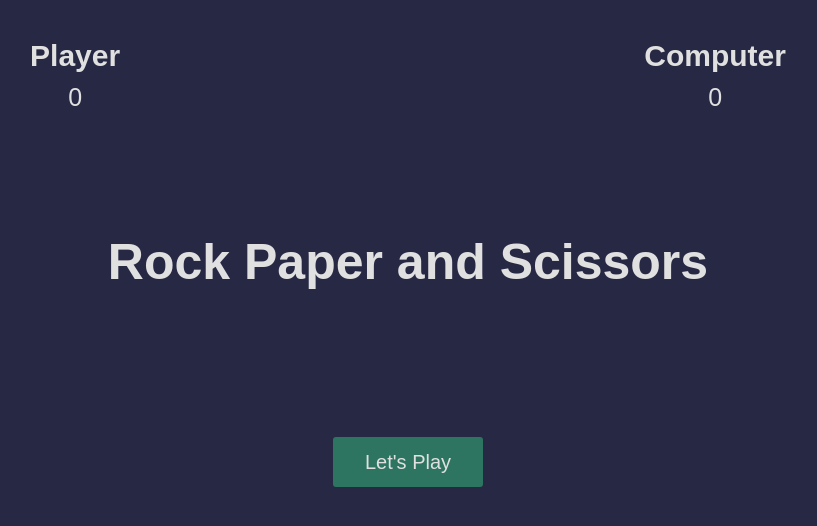
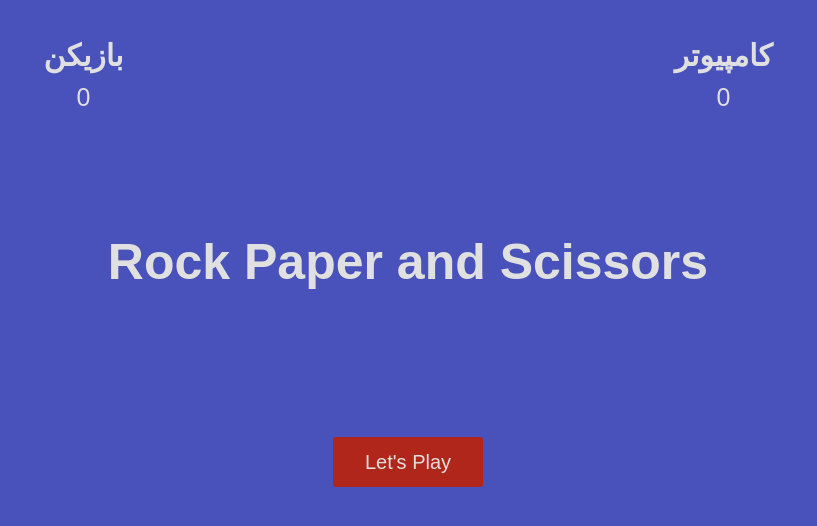
Before and after one commit to developedbyed/rock-paper-scissor, a plain HTML site: page index.html in a window 1280 px wide. Shown: the whole page, without its empty margins (232-1049 px from the left). Drawn offline with Linux system fonts and the light colour scheme.

Commit message:
change project for test

```diff
--- a/index.html
+++ b/index.html
@@ -11,11 +11,11 @@
     <section class="game">
       <div class="score">
         <div class="player-score">
-          <h2>Player</h2>
+          <h2>بازیکن</h2>
           <p>0</p>
         </div>
         <div class="computer-score">
-          <h2>Computer</h2>
+          <h2>کامپیوتر</h2>
           <p>0</p>
         </div>
       </div>
--- a/style.css
+++ b/style.css
@@ -6,7 +6,7 @@
 
 section {
   height: 100vh;
-  background-color: rgb(39, 41, 68);
+  background-color: rgb(73, 81, 187);
   font-family: sans-serif;
 }
 
@@ -47,7 +47,7 @@ section {
   border: none;
   color: rgb(224, 224, 224);
   font-size: 20px;
-  background: rgb(45, 117, 96);
+  background: rgb(177, 38, 26);
   border-radius: 3px;
   cursor: pointer;
 }
```
